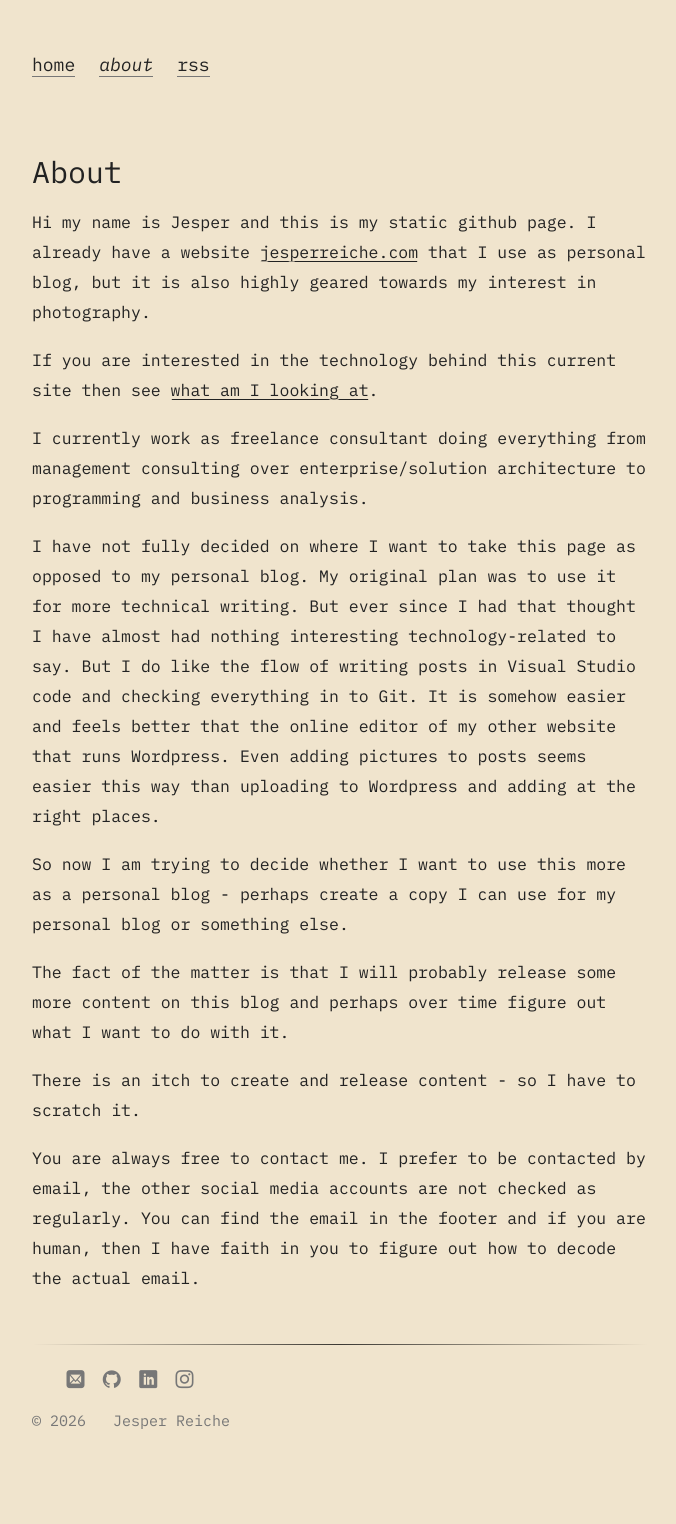
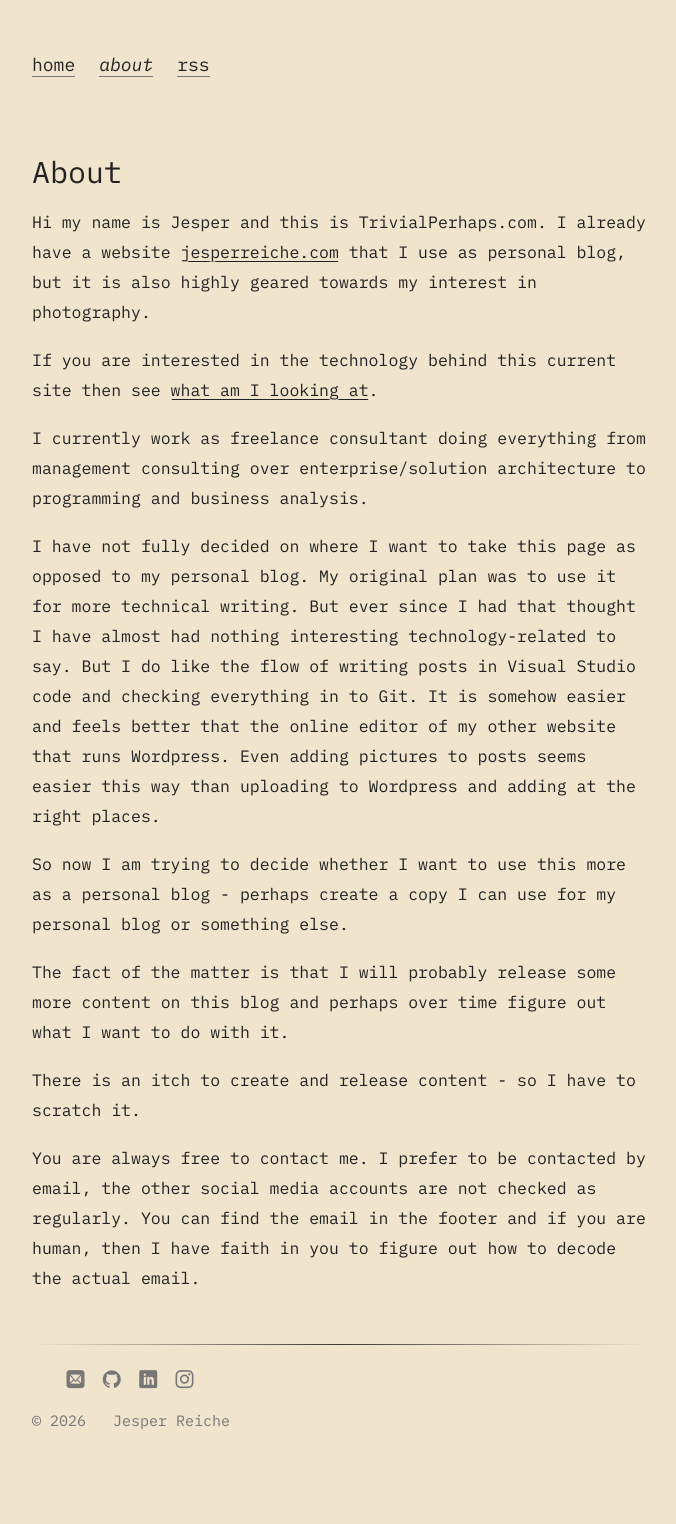
Before and after one commit to jmreiche/jmreiche.github.io, a Jekyll site: the page built from about/index.md, in a window 1280 px wide. Shown: the whole page, without its empty margins (128-804 px from the left). Built offline with Jekyll 4.4.1, drawn with Linux system fonts in a browser that asks for light colours; some web fonts are replaced; part of the change alters nothing that is shown.

Commit message:
First small changes to pivot to TrivialPerhaps.com

```diff
--- a/_config.yml
+++ b/_config.yml
@@ -1,6 +1,6 @@
 baseurl: ""
-title: Doing things
-subtitle: Photographs and writings from everyday life
+title: Trivial Perhaps
+subtitle: Trivial things in writing
 author: Jesper Reiche
 simple_search: http://google.com/search
 description: Working with my hands and camera
--- a/about/index.md
+++ b/about/index.md
@@ -5,7 +5,7 @@ title: about
 
 # About
 
-Hi my name is Jesper and this is my static github page. I already have a website [jesperreiche.com](https://www.jesperreiche.com) that I use as personal blog, but it is also highly geared towards my interest in photography.
+Hi my name is Jesper and this is TrivialPerhaps.com. I already have a website [jesperreiche.com](https://www.jesperreiche.com) that I use as personal blog, but it is also highly geared towards my interest in photography.
 
 If you are interested in the technology behind this current site then see [what am I looking at](/what-am-i-looking-at).
 
```
